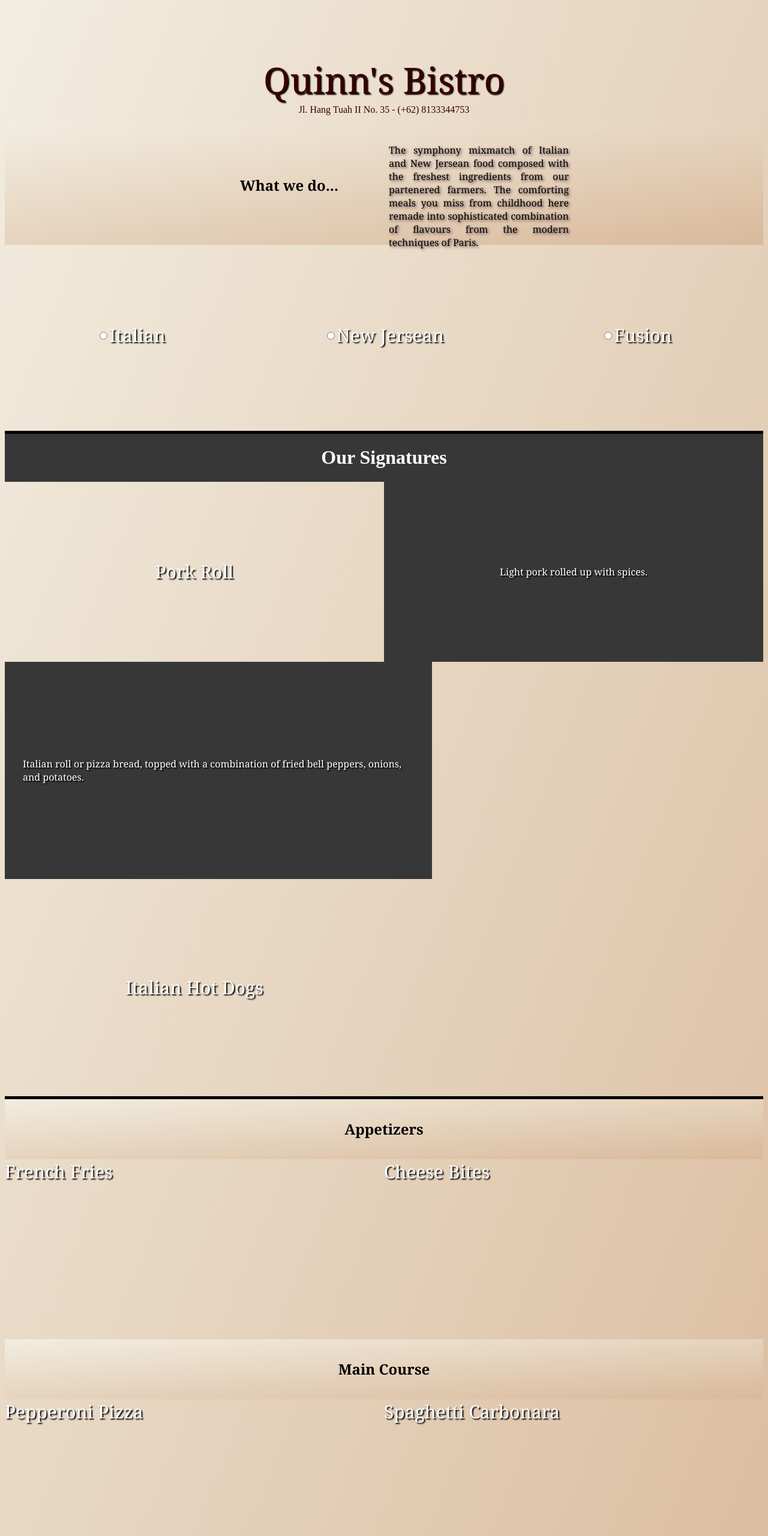
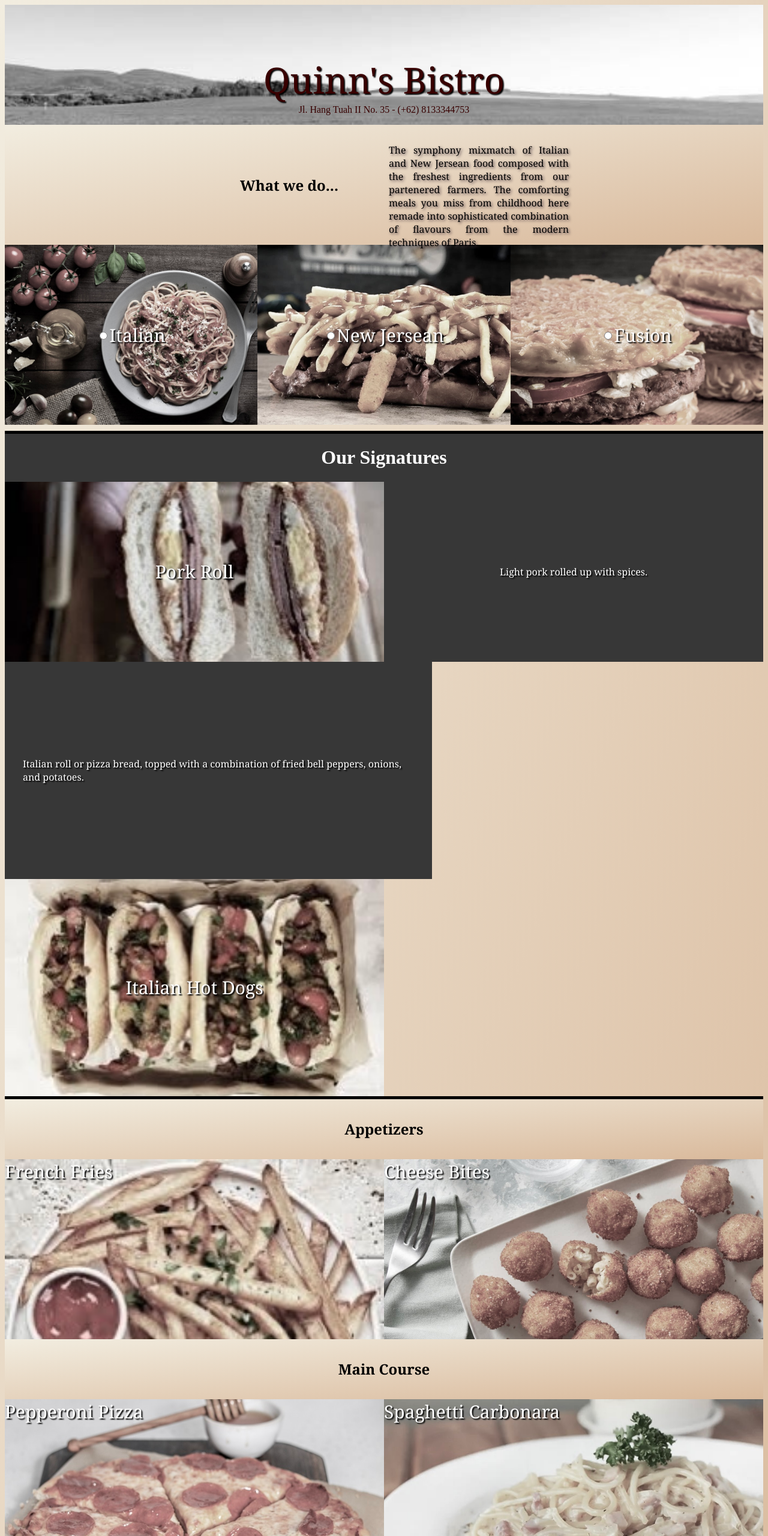
Before and after one commit to NichBry25/ResponsiveRestaurantWeb, a plain HTML site: page index.html in a window 1280 px wide. Shown: the top 2560 px of the page at 60% size. Drawn offline with Linux system fonts and the light colour scheme.

Commit message:
Update style.css

```diff
--- a/style.css
+++ b/style.css
@@ -5,7 +5,7 @@ body{
 
 /*This is the the header's CSS, including the image and restaurant name.*/
 .image-container1{
-    background-image: url("images/9C797EA9-798C-4DA5-8A80-F4F0CEA9A2E6_1_201_a.jpeg");
+    background-image: url("9C797EA9-798C-4DA5-8A80-F4F0CEA9A2E6_1_201_a.jpeg");
     background-size: cover;
     background-repeat: no-repeat;
     background-position: center center;
@@ -85,7 +85,7 @@ body{
 .column1 {
     float: left;
     width: 33.33%;
-    background-image: url("images/6622D42A-12B6-49D2-9569-D6F5197E898E_1_201_a.jpeg");
+    background-image: url("6622D42A-12B6-49D2-9569-D6F5197E898E_1_201_a.jpeg");
     background-size: cover;
     background-repeat: no-repeat;
     height: 300px;
@@ -100,7 +100,7 @@ body{
 .column2 {
     float: left;
     width: 33.33%;
-    background-image: url("images/36F26A09-28A8-4565-8AAF-82158AD0E28F_1_201_a.jpeg");
+    background-image: url("36F26A09-28A8-4565-8AAF-82158AD0E28F_1_201_a.jpeg");
     background-size: cover;
     background-repeat: no-repeat;
     height: 300px;
@@ -115,7 +115,7 @@ body{
 .column3 {
     float: left;
     width: 33.33%;
-    background-image: url("images/481DD7CD-1358-4274-8E58-49A4F77248FD_1_201_a.jpeg");
+    background-image: url("481DD7CD-1358-4274-8E58-49A4F77248FD_1_201_a.jpeg");
     background-size: cover;
     background-repeat: no-repeat;
     height: 300px;
@@ -154,7 +154,7 @@ body{
 .columnleft1{
     float: left;
     width: 50%;
-    background-image: url("images/C3D22BCB-9785-444F-93D2-829323410256_4_5005_c.jpeg");
+    background-image: url("C3D22BCB-9785-444F-93D2-829323410256_4_5005_c.jpeg");
     background-size: cover;
     background-repeat: no-repeat;
     height: 300px;
@@ -169,7 +169,7 @@ body{
 .columnright1{
     float: right;
     width: 50%;
-    background-image: url("images/83FE7DB3-95B9-4977-84B8-BF67AB6DA7B2_1_201_a.jpeg");
+    background-image: url("83FE7DB3-95B9-4977-84B8-BF67AB6DA7B2_1_201_a.jpeg");
     background-size: cover;
     background-repeat: no-repeat;
     height: 300px;
@@ -184,7 +184,7 @@ body{
 .columnleft2{
     float: left;
     width: 50%;
-    background-image: url("images/34D4096A-AE36-4E6F-8415-EB697490A28C_1_201_a.jpeg");
+    background-image: url("34D4096A-AE36-4E6F-8415-EB697490A28C_1_201_a.jpeg");
     background-size: cover;
     background-repeat: no-repeat;
     height: 300px;
@@ -199,7 +199,7 @@ body{
 .columnright2{
     float: right;
     width: 50%;
-    background-image: url("images/BCA4DE4C-8006-408F-A18E-C5926AFF72E6_1_201_a.jpeg");
+    background-image: url("BCA4DE4C-8006-408F-A18E-C5926AFF72E6_1_201_a.jpeg");
     background-size: cover;
     background-repeat: no-repeat;
     height: 300px;
@@ -214,7 +214,7 @@ body{
 .columnleft3{
     float: left;
     width: 50%;
-    background-image: url("images/2C2157D6-7B1C-4032-A3FA-A740B50194F1_1_201_a.jpeg");
+    background-image: url("2C2157D6-7B1C-4032-A3FA-A740B50194F1_1_201_a.jpeg");
     background-size: cover;
     background-repeat: no-repeat;
     height: 300px;
@@ -229,7 +229,7 @@ body{
 .columnright3{
     float: right;
     width: 50%;
-    background-image: url("images/F26BB5EA-A93A-4533-8E34-C714C25B825C_1_201_a.jpeg");
+    background-image: url("F26BB5EA-A93A-4533-8E34-C714C25B825C_1_201_a.jpeg");
     background-size: cover;
     background-repeat: no-repeat;
     height: 300px;
@@ -272,7 +272,7 @@ body{
 .columnleftsignature{
     float: left;
     width: 50%;
-    background-image: url("images/78F4B096-493A-4DBD-AB8A-BD48A328528C_4_5005_c.jpeg");
+    background-image: url("78F4B096-493A-4DBD-AB8A-BD48A328528C_4_5005_c.jpeg");
     background-size: cover;
     background-repeat: no-repeat;
     background-position: center;
@@ -288,7 +288,7 @@ body{
 .columnrightsignature{
     float: left;
     width: 50%;
-    background-image: url("images/D194529E-FD90-4C9C-9DF2-A97717E6F877_4_5005_c.jpeg");
+    background-image: url("D194529E-FD90-4C9C-9DF2-A97717E6F877_4_5005_c.jpeg");
     background-size: cover;
     background-repeat: no-repeat;
     background-position: center;
```
